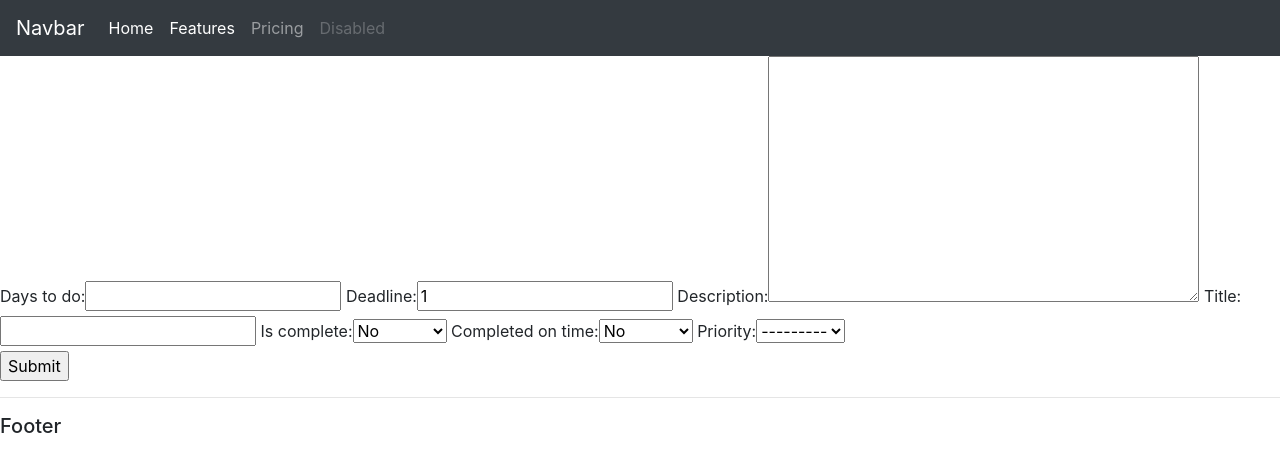
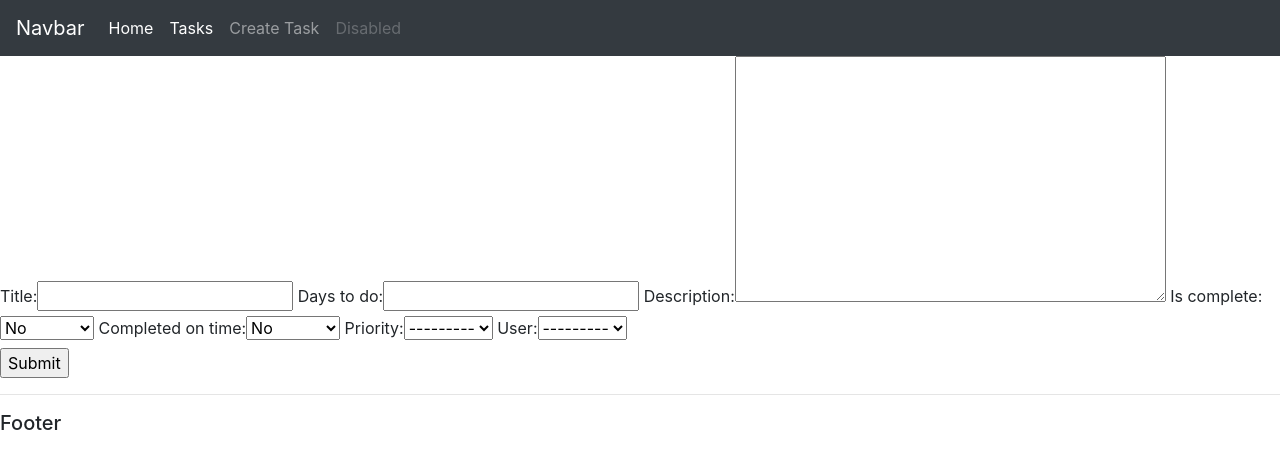
Before and after one commit to Dara-Ekanth/Daily_Task_Management, a Django app: page /create/task in a window 1280 px wide. Shown: the top 472 px of the page. Run offline with Django 3.2, Linux system fonts and the light colour scheme; some libraries are stand-ins or nearby versions.

Commit message:
Web Interface is created.

```diff
--- a/Daily_task/accounts/forms.py
+++ b/Daily_task/accounts/forms.py
@@ -1,13 +1,13 @@
 from .models import *
-from django import forms
 from django.forms import ModelForm
 
-class reg_form(forms.ModelForm):
+class reg_form(ModelForm):
+
     class Meta:
-        model = benificiary
+        model = beneficiare
         fields = '__all__'
 
-class task_form(forms.ModelForm):
+class task_form(ModelForm):
     class Meta:
         model = tasks
         fields = '__all__'
--- a/Daily_task/accounts/models.py
+++ b/Daily_task/accounts/models.py
@@ -4,41 +4,41 @@ from django.core.validators import RegexValidator
 from django.conf import settings
 
 
-# Create your models here.
+# Create your models here
+
+
+class beneficiare(models.Model):
+    name = models.CharField(max_length=50)
+    phone_regex = RegexValidator(regex=r'^\+?1?\d{9,15}$',
+                                 message="Phone number must be entered in the format: '+999999999'. Up to 15 digits allowed.")
+    phone_number = models.CharField(validators=[phone_regex], max_length=17, blank=True, null = True)  # validators should be a list
+    email_id = models.EmailField(max_length=100,unique=True,blank=True, null=True)
+
+    def __str__(self):
+        return str(self.name)
 
 class tasks(models.Model):
+
     category = (
         ('highest','higest'),
         ('medium','medium'),
-        ('low','low')
+        ('low','low'),
     )
 
     # def deadline_cal(self):
     #     return datetime.now()+ timedelta(days=self.days_to_do)
-
+    title = models.CharField(max_length=100,null=True)
     date_created = models.DateTimeField(auto_now_add=True)
-    days_to_do = models.IntegerField(null=True)
+    days_to_do = models.IntegerField()
     #deadline = models.DateTimeField(default=deadline_cal())
     #deadline = models.DateTimeField(default=lambda: datetime.now()+timedelta(days=30))
-    deadline = models.DateField(max_length=8,null=True,default=1)
+    deadline = models.DateField(auto_now=True)
     description = models.TextField(blank=False)
-    title = models.CharField(primary_key=True, max_length=100)
     is_complete = models.BooleanField(default=False, null=True)
     completed_on_time  = models.BooleanField(default=False, null=True)
     priority = models.CharField(choices=category, max_length=32)
+    user = models.ForeignKey(beneficiare,null=True,blank=True,on_delete=models.SET_NULL)
 
 
     def __str__(self):
         return str(self.title)
-
-class benificiary(models.Model):
-    name = models.ForeignKey(
-        settings.AUTH_USER_MODEL,
-        on_delete=models.CASCADE, primary_key=True
-    )
-    phone_regex = RegexValidator(regex=r'^\+?1?\d{9,15}$',
-                                 message="Phone number must be entered in the format: '+999999999'. Up to 15 digits allowed.")
-    phone_number = models.CharField(validators=[phone_regex], max_length=17, blank=True, null = True)  # validators should be a list
-    email_id = models.EmailField(max_length=100,unique=True,blank=True, null=True)
-    def __str__(self):
-        return str(self.name)
--- a/Daily_task/accounts/templates/accounts/create_task.html
+++ b/Daily_task/accounts/templates/accounts/create_task.html
@@ -4,6 +4,7 @@
     <form method="POST" action="">
         {% csrf_token %}
         {{ form_table }}
+        {{ form_table.errors }}
         <br>
         <input type="submit" name="save">
     </form>
--- a/Daily_task/accounts/templates/accounts/main.html
+++ b/Daily_task/accounts/templates/accounts/main.html
@@ -10,8 +10,8 @@
 <body>
 {% include 'accounts/navbar.html' %}
 {% block content %}
-    <br>
-<p>"Welcome Ekanth!"</p>
+
+
 {% endblock %}
 <hr>
 <h5>Footer</h5>
--- a/Daily_task/accounts/templates/accounts/navbar.html
+++ b/Daily_task/accounts/templates/accounts/navbar.html
@@ -6,8 +6,8 @@
   <div class="collapse navbar-collapse" id="navbarNavAltMarkup">
     <div class="navbar-nav">
       <a class="nav-item nav-link active" href="https://google.com">Home </a>
-      <a class="nav-item nav-link active " href="#">Features</a>
-      <a class="nav-item nav-link" href="#">Pricing</a>
+      <a class="nav-item nav-link active " href="{% url 'task_view' %}">Tasks</a>
+      <a class="nav-item nav-link" href="{% url 'create_task' %}">Create Task</a>
       <a class="nav-item nav-link disabled" href="#">Disabled</a>
     </div>
   </div>
--- a/Daily_task/accounts/url.py
+++ b/Daily_task/accounts/url.py
@@ -4,4 +4,6 @@ urlpatterns = [
     path('',views.home,name ='home'),
     path('reg/',views.reg_view,name="reg_page"),
     path('create/task',views.create_task,name="create_task"),
+    path('view/task/',views.view_tasks,name="task_view"),
+    path('update/task/<str:pk>',views.update_task,name="update_task"),
 ]
--- a/Daily_task/accounts/views.py
+++ b/Daily_task/accounts/views.py
@@ -6,6 +6,7 @@ from django.contrib import messages
 
 def home(request):
     return render(request,'accounts/main.html')
+
 def reg_view(request):
     registration_form = reg_form()
     if request.method == 'POST':
@@ -23,11 +24,11 @@ def reg_view(request):
     return render(request,'accounts/registration.html',context)
 
 def create_task(request):
-    task_forms = task_form()
+    created_form = task_form()
     if request.method == 'POST':
-        task_forms = task_form(request.POST)
-        if task_forms.is_valid():
-            task_forms.save()
+        created_form = task_form(request.POST)
+        if created_form.is_valid():
+            created_form.save()
             message = "Task has been created Successfully."
             messages.success(request, message)
             print("It must be succes")
@@ -37,6 +38,22 @@ def create_task(request):
             messages.error(request,message)
             print("It must be Fail")
             return redirect('create_task')
-    context = {'form_table':task_forms}
-    print("It must be succes")
+    context = {'form_table':created_form}
+    #print("It must be succes")
     return render(request,'accounts/create_task.html',context)
+
+def view_tasks(request):
+    task = tasks.objects.all()
+    context = {"tasks":task}
+    return render(request,'accounts/tasks.html',context)
+
+def update_task(request,pk):
+    task = tasks.objects.get(id=pk)
+    form = task_form(instance=task)
+    if request.method == 'POST':
+        form = task_form(request.POST,instance=task)
+        if form.is_valid():
+            form.save()
+            return redirect('task_view')
+    context = {'form_table':form}
+    return render(request,'accounts/create_task.html',context)
```
Also changed, not shown: Daily_task/accounts/templates/accounts/tasks.html (added, +34 -0 lines).
